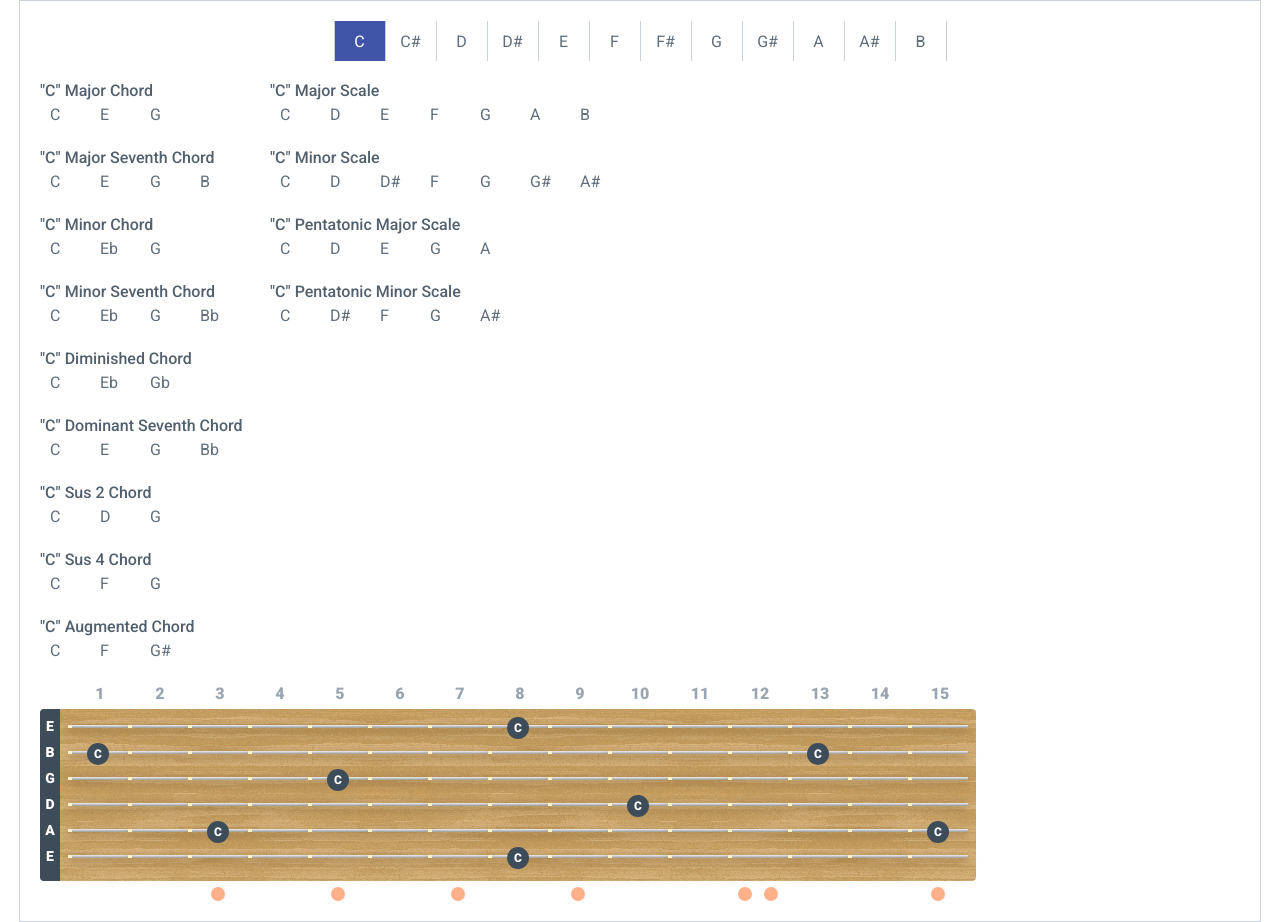
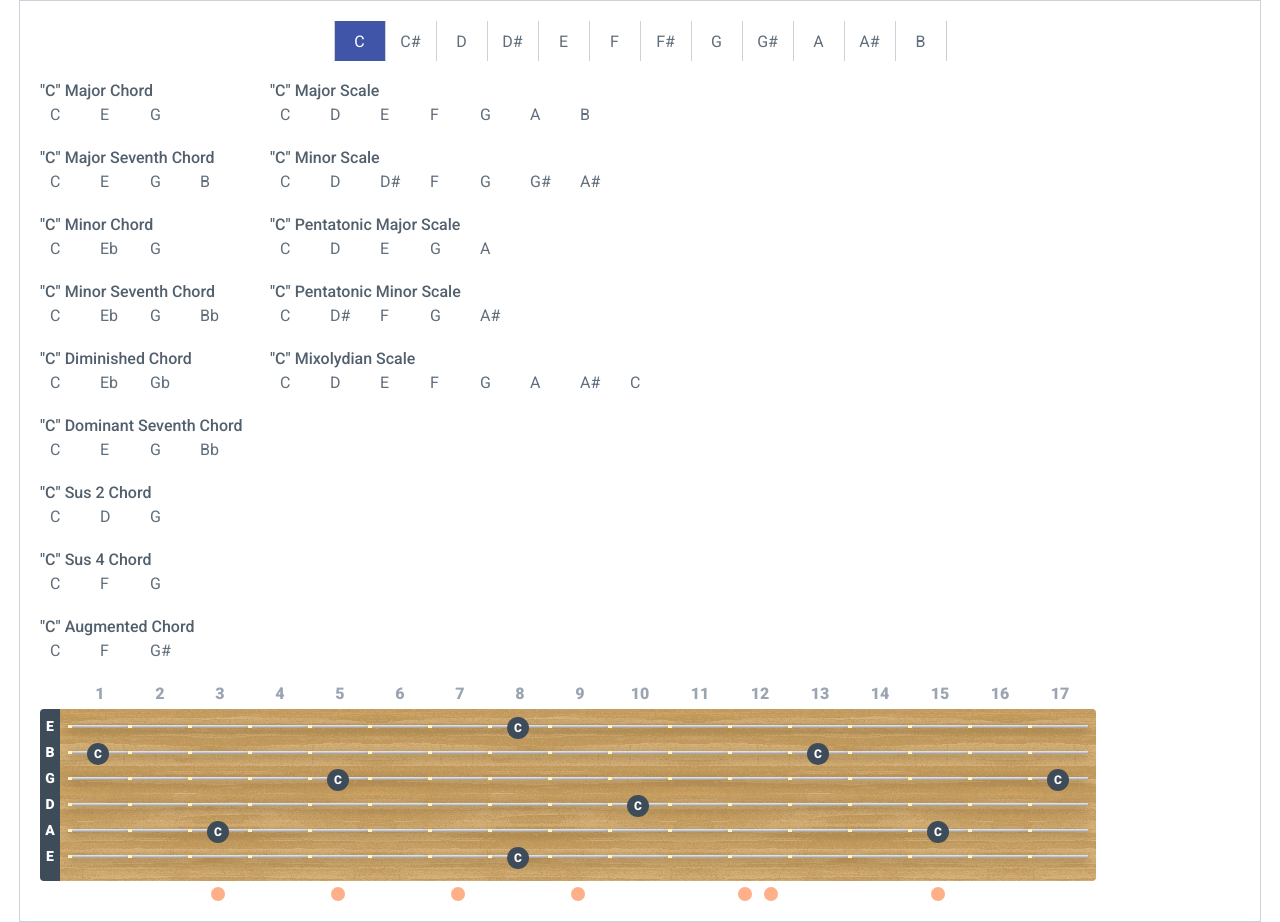
Before and after one commit to slavik0329/musicTheory, a React (Create React App) app: page / in a window 1280 px wide. Built offline with nearby package versions, Linux system fonts and the light colour scheme.

Commit message:
mixolodyian

```diff
--- a/src/App.tsx
+++ b/src/App.tsx
@@ -134,13 +134,12 @@ function App() {
           {allScales.map((scaleType) => (
             <Block
               key={scaleType}
-              onClick={() =>
+              onClick={() => {
+                const chord = note.createScale(scaleType);
                 setShowOnlyNotes(
-                  note
-                    .createScale(scaleType)
-                    .notes.map((note) => note.getRealHalfToneName())
-                )
-              }
+                  chord.notes.map((note) => note.getRealHalfToneName())
+                );
+              }}
             >
               <Title>
                 "{selectedHalfTone}" {scaleType.replace("_", " ")} Scale
--- a/src/FretBoard.ts
+++ b/src/FretBoard.ts
@@ -8,7 +8,7 @@ export class GuitarString {
     const rootNote = new Note(tuningItem.tone, tuningItem.octave);
     this.notes = [rootNote];
 
-    for (let i = 1; i < 16; i++) {
+    for (let i = 1; i < 18; i++) {
       this.notes.push(rootNote.getRelativeHalfTone(i));
     }
   }
--- a/src/Guitar.tsx
+++ b/src/Guitar.tsx
@@ -138,8 +138,8 @@ export function Guitar({ showOnlyNotes }: Props) {
   return (
     <Outer>
       <Numbering>
-        {new Array(15).fill(0).map((n, index) => (
-          <Number>{index + 1}</Number>
+        {new Array(17).fill(0).map((n, index) => (
+          <Number key={index}>{index + 1}</Number>
         ))}
       </Numbering>
       <FretboardContainer>
--- a/src/Note.ts
+++ b/src/Note.ts
@@ -38,13 +38,8 @@ export type ScaleType =
   | "Major"
   | "Minor"
   | "Pentatonic_Major"
-  | "Pentatonic_Minor";
-export const allScales: ScaleType[] = [
-  "Major",
-  "Minor",
-  "Pentatonic_Major",
-  "Pentatonic_Minor",
-];
+  | "Pentatonic_Minor"
+  | "Mixolydian";
 
 type ScaleConfig = {
   type: ScaleType;
@@ -67,11 +62,16 @@ export const scaleConfigs: ScaleConfig[] = [
   },
   {
     type: "Pentatonic_Minor",
-
     // R, m3, P4, P5, m7
     intervals: [0, 3, 5, 7, 10],
   },
+  {
+    type: "Mixolydian",
+    intervals: [0, 2, 4, 5, 7, 9, 10, 12],
+  },
 ];
+
+export const allScales = scaleConfigs.map((scale) => scale.type);
 
 export const chordTypeConfigs: ChordTypeConfig[] = [
   {
```
